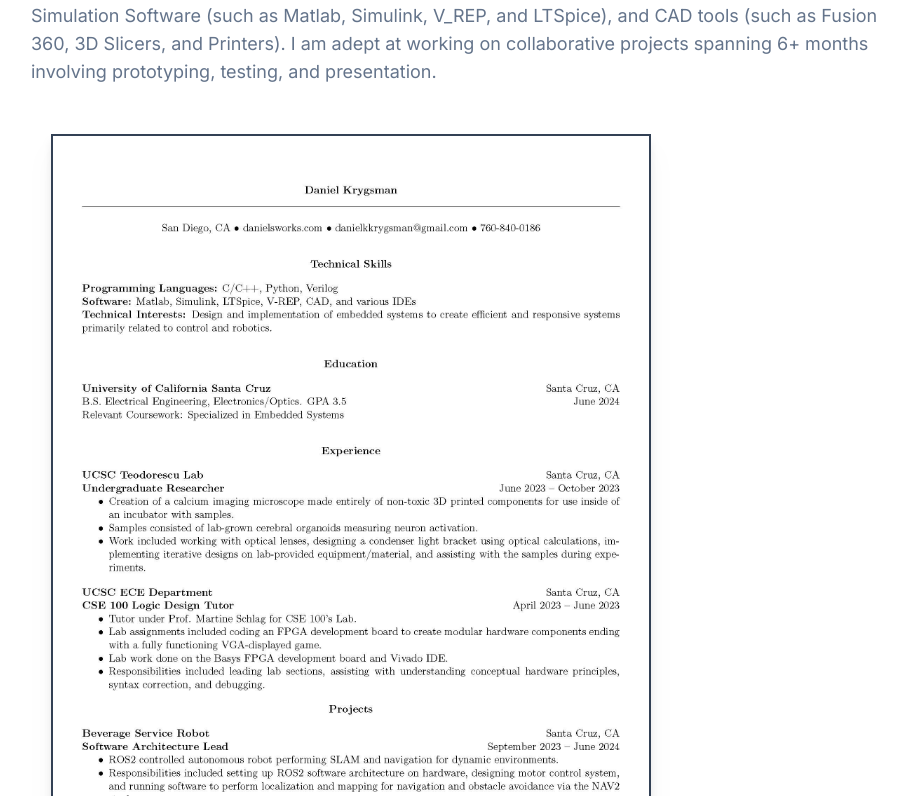
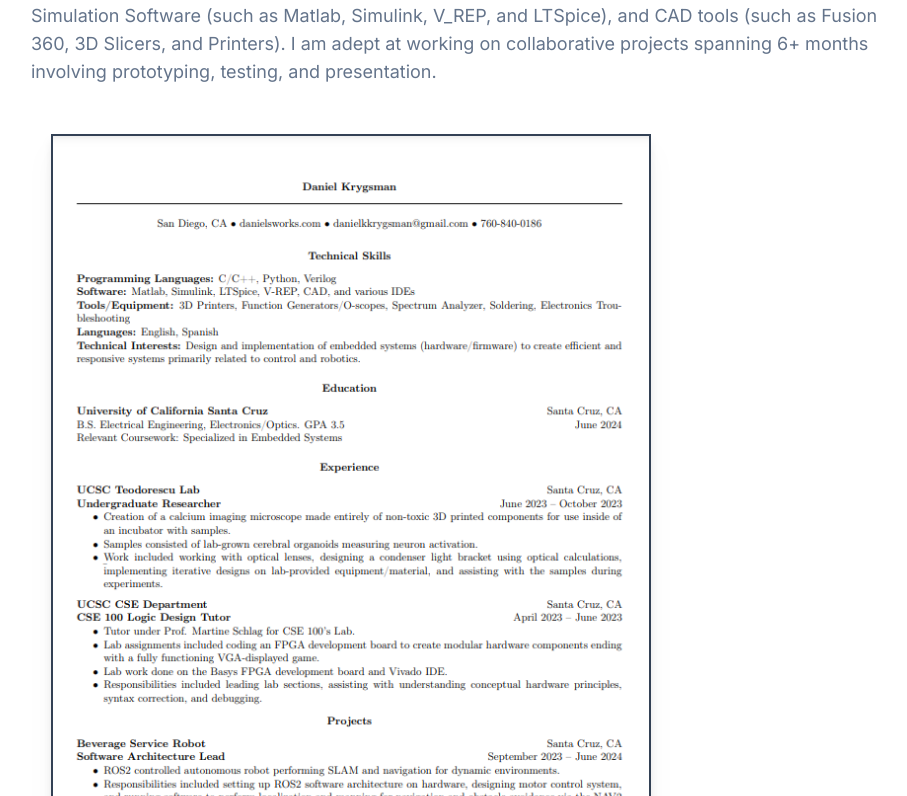
Before and after one commit to dkrygsman/danielsworks, a Next.js app: page /about in a window 1280 px wide. Shown: the part 504-1300 px from the top of the page, without its empty margins (289-1196 px from the left). Built offline with nearby package versions, Linux system fonts and the light colour scheme; no server answers.

Commit message:
updated resume

```diff
--- a/components/MyResumePic.tsx
+++ b/components/MyResumePic.tsx
@@ -5,7 +5,7 @@ export default function MyResumePic() {
         <section className="w-full mx-auto">
             <Image
                 className="border-2 border-slate-700 drop-shadow-xl shadow-black mx-auto mt-8"
-                src="/images/resume_9_26_2024_JPEG.jpg"
+                src="/images/resume_2.png"
                 width={600}
                 height={600}
                 alt="resumepic"
```
Also changed, not shown: public/images/resume_2.png (added).
